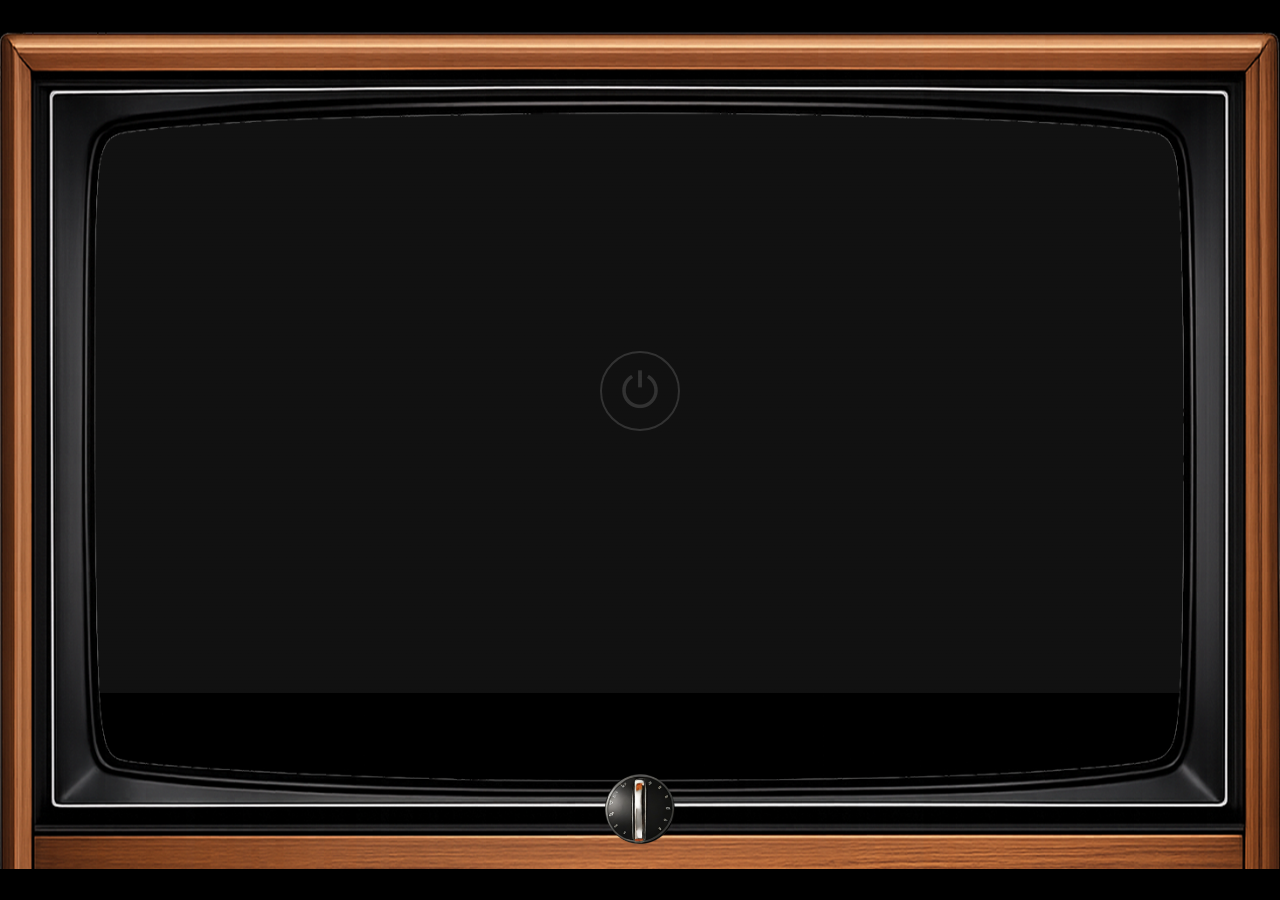
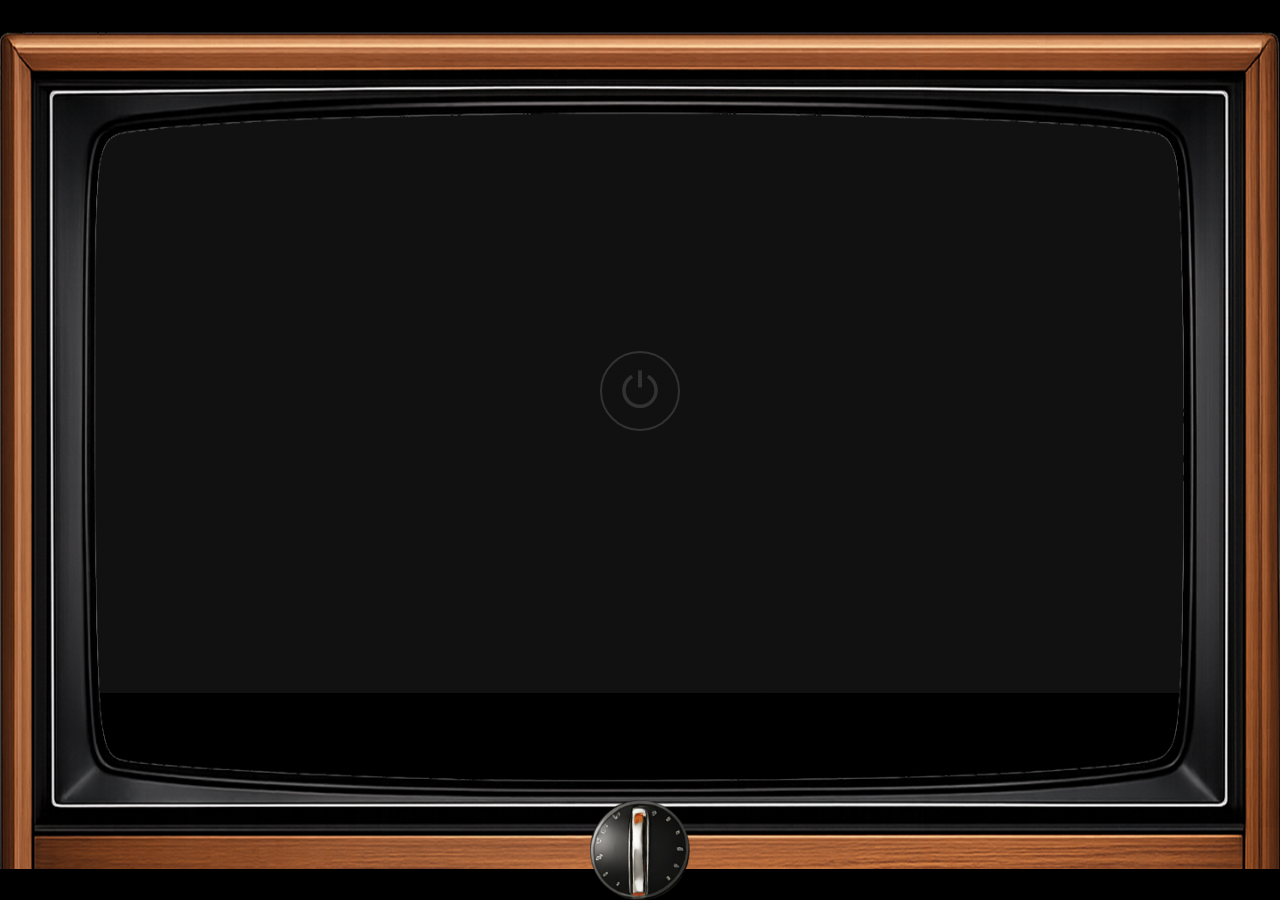
Before and after one commit to andrewdeitrick/andrewdeitrick.com, a Jekyll site: the page built from index.html, in a window 1280 px wide. Built offline with Jekyll 4.4.1, drawn with Linux system fonts in a browser that asks for light colours.

Commit message:
Dial: bottom 0, width 100px
Co-Authored-By: Claude Opus 4.6 (1M context) <noreply@anthropic.com>

```diff
--- a/assets/css/main.css
+++ b/assets/css/main.css
@@ -247,10 +247,10 @@ h1, h2, h3 {
   .tv-dial {
     position: fixed;
     z-index: 200;
-    bottom: 3.5rem;
+    bottom: 0;
     left: 50%;
     transform: translateX(-50%);
-    width: 70px;
+    width: 100px;
   }
 
   .tv-dial img {
```
